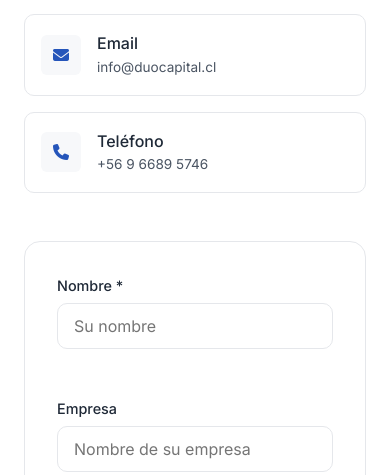
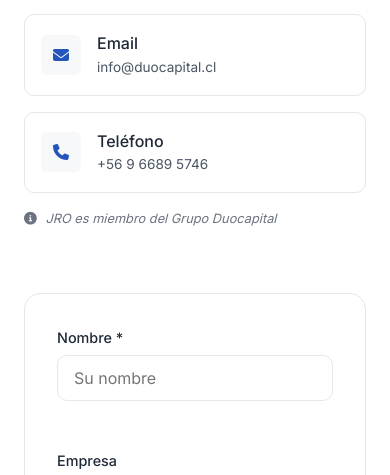
Before and after one commit to JuanOrtizLeiva/jroasesorias, a website: page index.html in a window 390 px wide. Shown: the part 7497-7972 px from the top of the page. Drawn offline with Linux system fonts and the light colour scheme.

Commit message:
Update index.html

```diff
--- a/index.html
+++ b/index.html
@@ -1102,7 +1102,8 @@
            ============================================ */
         @media (max-width: 1024px) {
             .contact-wrapper {
-                grid-template-columns: 1fr;
+                grid-template-columns: 1fr 1fr;
+                gap: var(--espacio-lg);
             }
 
             .footer-content {
@@ -1113,6 +1114,11 @@
         @media (max-width: 768px) {
             section {
                 padding: var(--espacio-xl) 0;
+            }
+
+            .contact-wrapper {
+                grid-template-columns: 1fr;
+                gap: var(--espacio-lg);
             }
 
             .nav-menu {
@@ -1557,6 +1563,10 @@
                             </div>
                         </a>
                     </div>
+                    <p style="margin-top: 1rem; font-size: 0.8rem; color: var(--gris-medio); font-style: italic;">
+                        <i class="fas fa-info-circle" style="margin-right: 5px;"></i>
+                        JRO es miembro del Grupo Duocapital
+                    </p>
                 </div>
 
                 <form class="contact-form fade-up" action="https://formsubmit.co/info@duocapital.cl" method="POST">
@@ -1643,6 +1653,9 @@
                             <i class="fas fa-envelope" style="margin-right: 8px;"></i>
                             info@duocapital.cl
                         </a>
+                        <span style="font-size: 0.75rem; color: rgba(255,255,255,0.5); font-style: italic; display: block; margin-top: 0.5rem;">
+                            JRO es miembro del Grupo Duocapital
+                        </span>
                         <a href="https://wa.me/56966895746">
                             <i class="fab fa-whatsapp" style="margin-right: 8px;"></i>
                             WhatsApp
@@ -1652,7 +1665,7 @@
             </div>
 
             <div class="footer-bottom">
-                <p>Â© 2025 JRO Asesorías E.I.R.L. | RUT: 76.325.663-4 | Santiago, Chile</p>
+                <p>© 2025 JRO Asesorías E.I.R.L. | RUT: 76.325.663-4 | Santiago, Chile</p>
                 <p>En alianza con Instituto Tecnipro</p>
             </div>
         </div>
```
